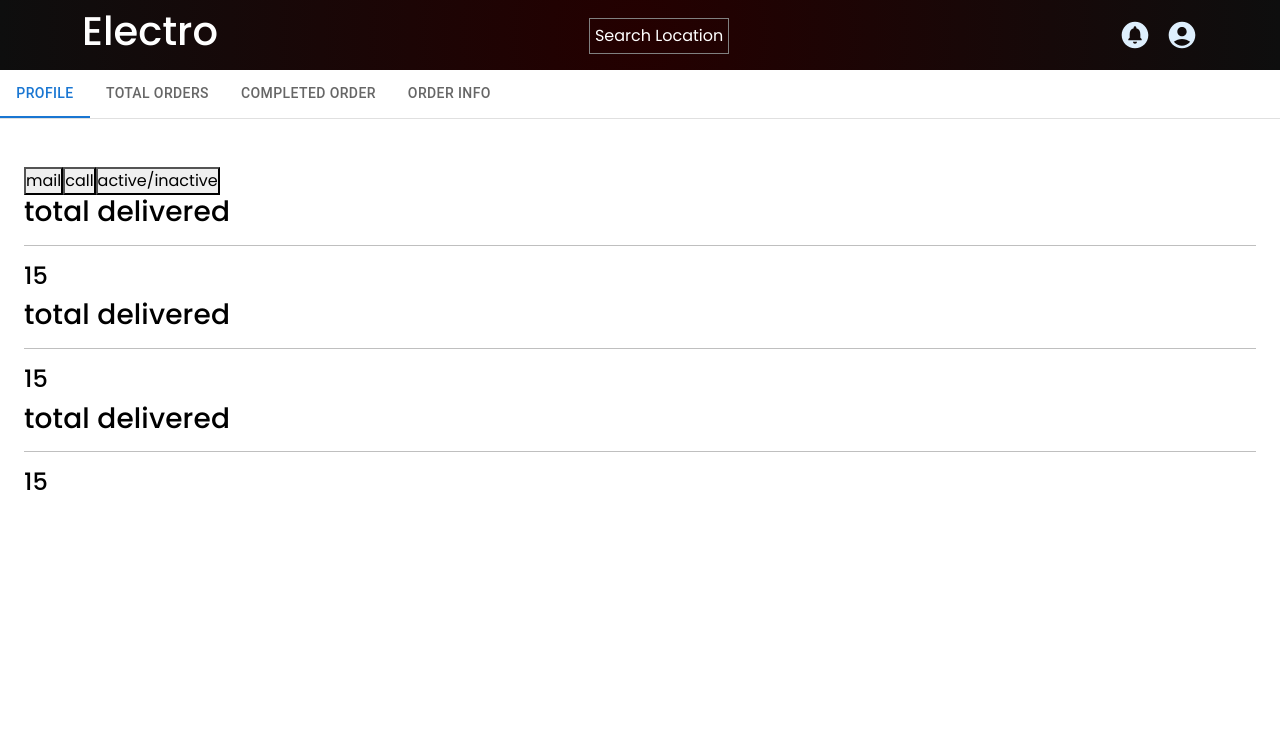
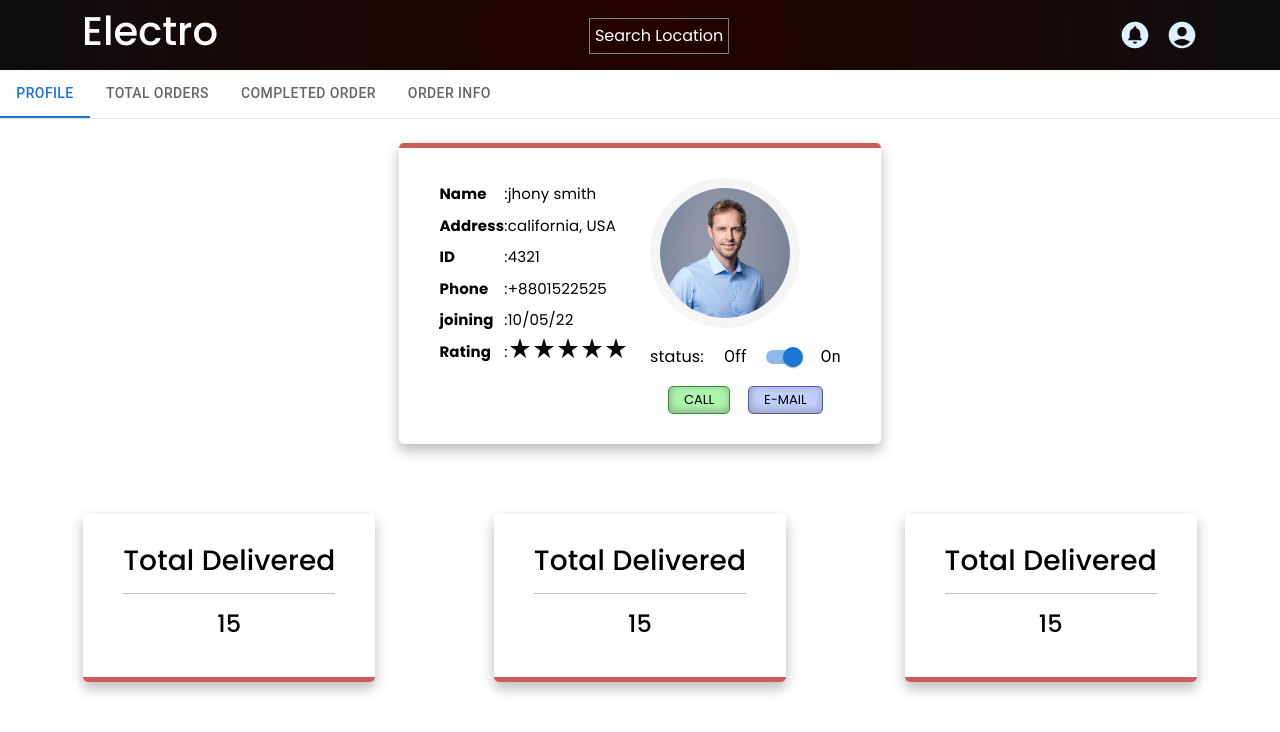
Before and after one commit to khurshidaalam/electro-project, a React (Create React App) app in the folder electro/: page /Cprofile in a window 1280 px wide. Shown: the top 732 px of the page. Built offline with nearby package versions, Linux system fonts and the light colour scheme; the HTML template or start-up script is replaced by a standard one.

Commit message:
profile page design

```diff
--- a/electro/src/components/carrierprofile/Profile.js
+++ b/electro/src/components/carrierprofile/Profile.js
@@ -1,47 +1,96 @@
-import React from 'react'
+import React from 'react';
+import personimage from "../../images/Portrait_3.jpg";
+import MailOutlineRoundedIcon from '@mui/icons-material/MailOutlineRounded';
+import CallRoundedIcon from '@mui/icons-material/CallRounded';
+import "./carrier.css";
+import Switch from '@mui/material/Switch';
+import Stack from '@mui/material/Stack';
+import Typography from '@mui/material/Typography';
+import StarRateIcon from '@mui/icons-material/StarRate';
 
 const Profile = () => {
+
+  const [checked, setChecked] = React.useState(true);
+
+  const handleChange = (event) => {
+    setChecked(event.target.checked);
+  };
+
   return (
     <div>
       <div className='p-main-div'>
-        <div className=''>
-          <div className='image-side'>
-            <div className='image-div'>
-              <img src="" alt=''/>
-            </div>
-            <div>
-              <button>mail</button>
-              <button>call</button>
-              <button>active/inactive</button>
-            </div>
-          </div>
-          <div className='info-side'>
-            <table>
+        <div className='profile-information'>
+        <div className='info-side'>
+            <table className='info-list'>
               <tr>
-                <td></td>
-                <td></td>
-                <td></td>
+                <th>Name</th>
+                <td>: </td>
+                <td>jhony smith</td>
               </tr>
               <tr>
-                <td></td>
-                <td></td>
-                <td></td>
+                <th>Address</th>
+                <td>: </td>
+                <td>california, USA</td>
+              </tr>
+              <tr>
+                <th>ID</th>
+                <td>: </td>
+                <td>4321</td>
+              </tr>
+              <tr>
+                <th>Phone</th>
+                <td>: </td>
+                <td>+8801522525</td>
+              </tr>
+              <tr>
+                <th>joining</th>
+                <td>: </td>
+                <td>10/05/22</td>
+              </tr>
+              <tr>
+                <th>Rating</th>
+                <td>: </td>
+                <td className='d-flex'><StarRateIcon/><StarRateIcon/> <StarRateIcon/><StarRateIcon/><StarRateIcon/></td>
               </tr>
             </table>
           </div>
+          <div className='image-side'>
+            <div className='image-div'>
+              <img src={personimage} alt='' />
+            </div>
+            <div class="status">
+              <span>status: </span>
+              <Stack direction="row" spacing={1} alignItems="center">
+              <Typography>Off</Typography>
+              <Switch
+                checked={checked}
+                onChange={handleChange}
+                inputProps={{ 'aria-label': 'controlled' }}
+              />
+              <Typography>On</Typography>
+            </Stack>
+            </div>
+            <div className='profile-btns'>
+              <button class="call-mail-btn call">call</button>
+              <button class="call-mail-btn mail">e-mail</button>
+            </div>
+
+
+          </div>
+
         </div>
 
         <div>
-          <div>
-            <div>
+          <div className="data-widgat-div">
+            <div className="data-widgate">
               <h3>total delivered</h3><hr></hr>
               <h4>15</h4>
             </div>
-            <div>
+            <div className="data-widgate">
               <h3>total delivered</h3><hr></hr>
               <h4>15</h4>
             </div>
-            <div>
+            <div className="data-widgate">
               <h3>total delivered</h3><hr></hr>
               <h4>15</h4>
             </div>
--- a/electro/src/components/carrierprofile/carrier.css
+++ b/electro/src/components/carrierprofile/carrier.css
@@ -23,3 +23,80 @@
     width: 100%;
     height: 100%;
 }
+.profile-information{
+    display: grid;
+    grid-template-columns: repeat(2, 1fr);
+    gap: 20px;
+    border-top: 5px solid indianred;
+    padding: 30px 40px;
+    box-shadow: 0px 6px 14px #00000047;
+    width: max-content;
+    margin: 0 auto;
+    border-radius: 5px;
+}
+.profile-btns{
+    display: flex;
+    align-items: center;
+    justify-content: space-evenly;
+    margin-top: 10px;
+}
+.image-div{
+    width: 150px;
+    height: 150px;
+    border-radius: 50%;
+    overflow: hidden;
+    border: 10px solid whitesmoke;
+}
+.image-div img{
+    width: 100%;
+    height: 100%;
+}
+
+.call-mail-btn{
+    background-color: white;
+    border-radius: 5px;
+    text-transform: uppercase;
+    padding: 3px 15px;
+    display: grid;
+    place-items: center;
+    box-shadow: inset 1px -2px 10px #7272729c;
+    font-size: 13px;
+
+}
+.call-mail-btn.call{
+    background-color: rgb(174, 248, 174);
+    border: 1px solid rgb(42, 151, 42);
+}
+.call-mail-btn.mail{
+    background-color: rgb(194, 208, 255);
+    border: 1px solid rgb(84, 84, 196);
+}
+.status{
+    display: flex;
+    gap: 20px;
+    justify-content: start;
+    align-items: center;
+    margin-top: 10px;
+}
+.info-list tr {
+    font-size: 15px;
+    line-height: 2.1;
+}
+.data-widgat-div{
+    position: relative;
+    margin-top: 70px;
+    width: 100%;
+    display: grid;
+    grid-template-columns: repeat(3, 1fr);
+    place-items: center;
+
+}
+.data-widgate{
+    width: max-content;
+    border-bottom: 5px solid indianred;
+    padding: 30px 40px;
+    border-radius: 5px;
+    box-shadow: 0px 6px 14px #00000047;
+    text-align: center;
+    text-transform: capitalize;
+}
```
